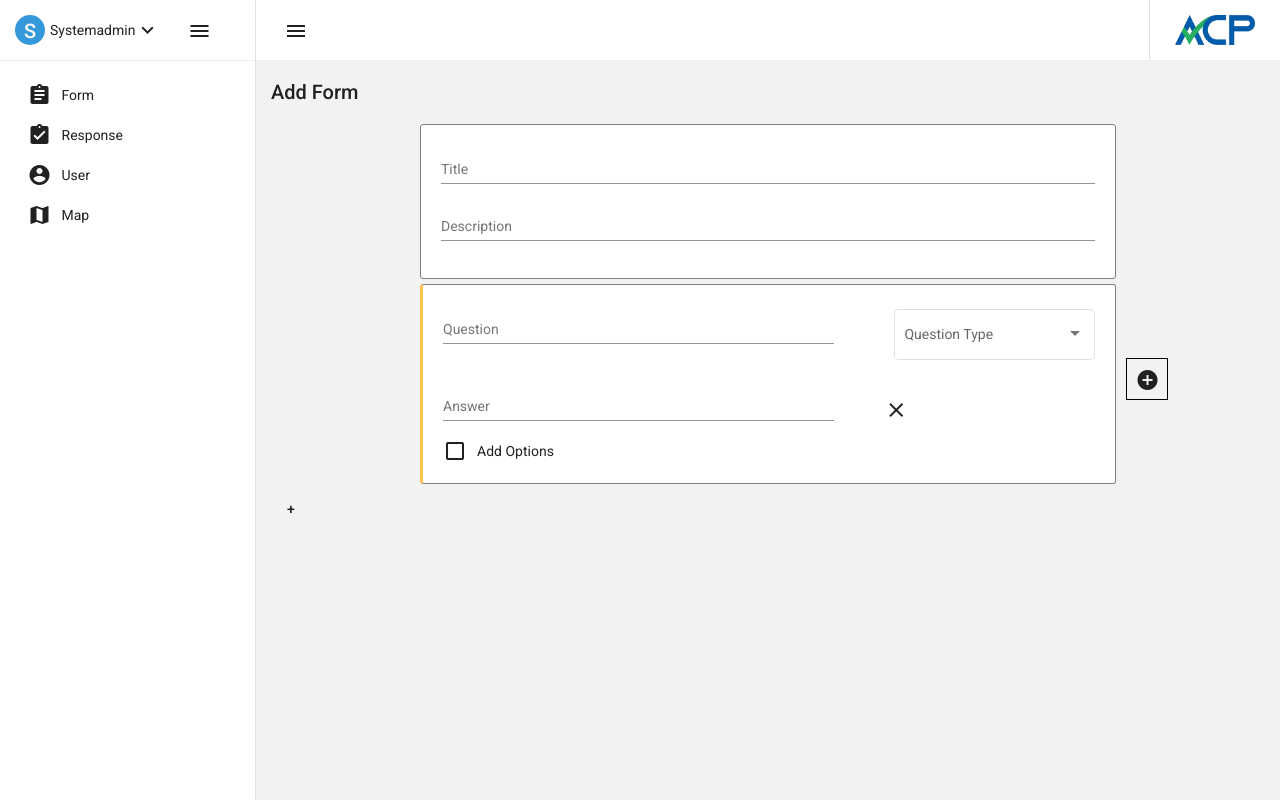
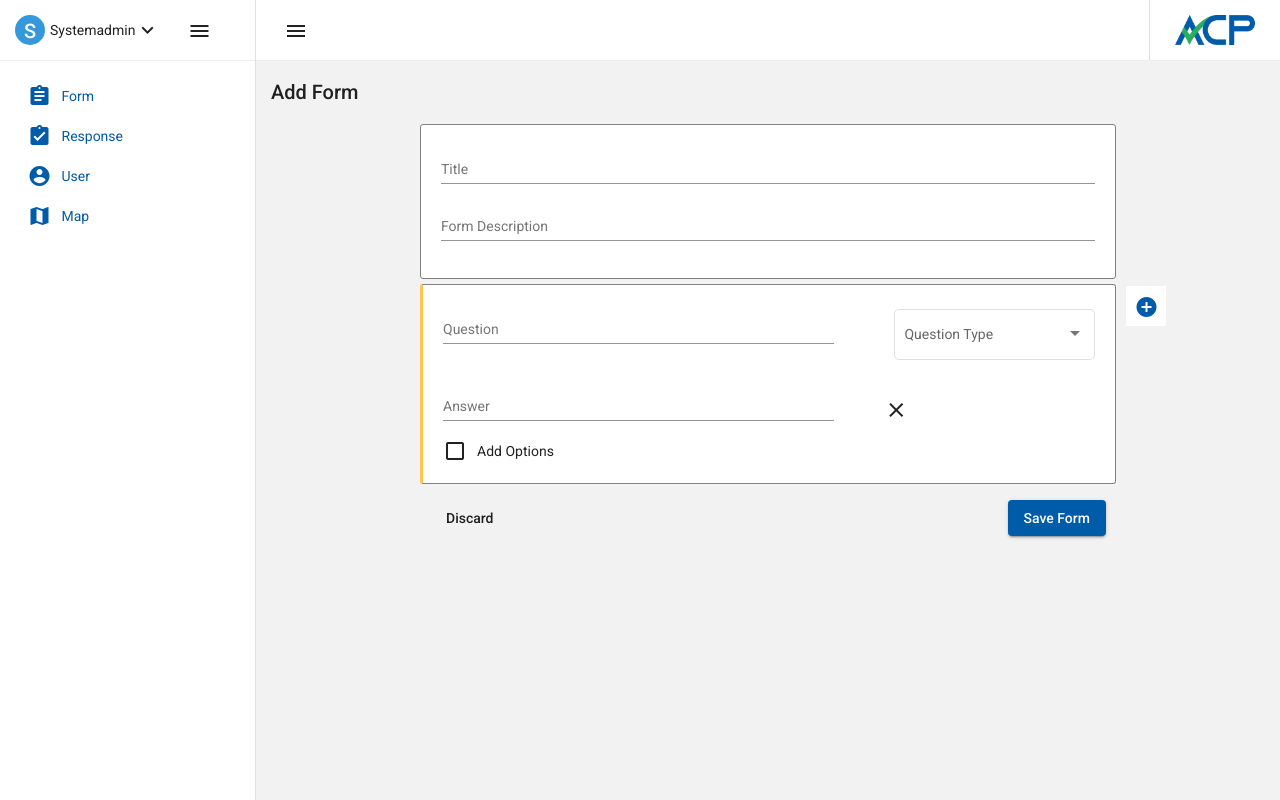
Before and after one commit to trforkan/kawsar-vai-task, an Angular app: page /dashboard/create in a window 1280 px wide. Built offline with nearby package versions, Linux system fonts and the light colour scheme.

Commit message:
form-edited 30th August

```diff
--- a/src/app/dashboard/dashboard.component.scss
+++ b/src/app/dashboard/dashboard.component.scss
@@ -80,10 +80,11 @@
         height: 40px;
         border-bottom-right-radius: 25px;
         border-top-right-radius: 25px;
+        color: #005BA9;
 
         &__box {
           display: flex;
-          height: 30px;
+          // height: 32px;
           width: 200px;
           align-items: center;
           margin-left: 0px;
--- a/src/app/dashboard/pages/ques-builder/ques-builder.component.html
+++ b/src/app/dashboard/pages/ques-builder/ques-builder.component.html
@@ -13,8 +13,8 @@
         </mat-form-field>
 
         <mat-form-field appearance="legacy">
-          <mat-label>Description</mat-label>
-          <input formControlName="description" type="text" matInput>
+          <mat-label>Form Description</mat-label>
+          <input formControlName="formDescription" type="text" matInput>
         </mat-form-field>
 
       </div>
@@ -48,7 +48,7 @@
 
 
 
-            <div class="answers" formArrayName="options" *ngIf="selected=='Checkbox'">
+            <div class="answers" formArrayName="options" *ngIf="selected=='Checkbox'" >
 
               <div  class="answer-box"  *ngFor="let item of options.controls; index as i">
 
@@ -62,10 +62,6 @@
               </div>
 
 
-              <div class="add-ques-button">
-                <button (click)="addQuestions()" mat-icon-button><mat-icon>add_circle</mat-icon></button>
-              </div>
-
               <div class="add-option" (click)="addOptions(idx)">
                 <mat-icon class="add-option-line">check_box_outline_blank</mat-icon>
                 <span>Add Options</span>
@@ -74,8 +70,94 @@
             </div>
 
 
+            <div class="answers" formArrayName="options" *ngIf="selected=='Multiple Choice'" >
+
+              <div  class="answer-box"  *ngFor="let item of options.controls; index as i">
+
+                <mat-form-field class="answer-field" *ngIf="idx==selectedQuestionIndex">
+                  <mat-label>Answer</mat-label>
+                  <input [formControlName]="i" type="text" matInput>
+                </mat-form-field>
+
+                <mat-icon (click)="deleteItem(idx,i)" *ngIf="i>0" >close</mat-icon>
+
+              </div>
+
+
+              <div class="add-option" (click)="addOptions(idx)">
+                <mat-icon class="add-option-line">radio_button_unchecked</mat-icon>
+                <span>Add Options</span>
+              </div>
+
+            </div>
+
+            <div class="answers" *ngIf="selected == 'Linear Scale'">
+
+              <div  class="answer-box" >
+
+                <mat-form-field class="answer-field" style="width:100%" *ngIf="idx==selectedQuestionIndex">
+                  <mat-label>Description</mat-label>
+                  <input formControlName="description" type="text" matInput>
+                </mat-form-field>
+
+                <!-- <mat-icon (click)="deleteItem(idx,i)" >close</mat-icon> -->
+
+              </div>
+
+              <div class="range-box">
+
+                <mat-form-field>
+                  <mat-select formControlName="rangeStart">
+                    <mat-option *ngFor="let range of ranges" [value]="range">{{range}}</mat-option>
+                  </mat-select>
+                </mat-form-field>
+                <span>to</span>
+                <mat-form-field>
+                  <mat-select formControlName="rangeEnd">
+                    <mat-option *ngFor="let range of ranges" [value]="range">{{range}}</mat-option>
+                  </mat-select>
+                </mat-form-field>
+              </div>
+
+              <div  class="label-box">
+
+                <mat-form-field class="answer-field" *ngIf="idx==selectedQuestionIndex">
+                  <mat-label>Label (Left)</mat-label>
+                  <input formControlName="labelLeft" type="text" matInput>
+                </mat-form-field>
+
+                <mat-form-field class="answer-field" *ngIf="idx==selectedQuestionIndex">
+                  <mat-label>Label (Right)</mat-label>
+                  <input formControlName="labelRight" type="text" matInput>
+                </mat-form-field>
+
+              </div>
+
+
+            </div>
+
+
+
+            <div class="answers" *ngIf="selected == 'Short Text'">
+
+              <div  class="answer-box" >
+
+                <mat-form-field class="answer-field" style="width:100%" *ngIf="idx==selectedQuestionIndex">
+                  <mat-label>Short Answer Text</mat-label>
+                  <input formControlName="answer" type="text" matInput [readonly]="true">
+                </mat-form-field>
+                <!-- <mat-icon (click)="deleteItem(idx,i)" >close</mat-icon> -->
+
+              </div>
+
+            </div>
+
 
           </ng-container>
+
+          <div class="add-ques-button">
+            <button (click)="addQuestions()" mat-icon-button><mat-icon>add_circle</mat-icon></button>
+          </div>
 
         </ng-container>
 
@@ -83,7 +165,12 @@
       </div>
 
 
-      <button mat-icon-button type="submit">+</button>
+      <!-- <button mat-icon-button type="submit">+</button> -->
+
+      <div class="action-buttons">
+        <button mat-button routerLink="dashboard/form">Discard</button>
+        <button class="save-button" type="submit" mat-raised-button>Save Form</button>
+      </div>
 
     </form>
 
--- a/src/app/dashboard/pages/ques-builder/ques-builder.component.scss
+++ b/src/app/dashboard/pages/ques-builder/ques-builder.component.scss
@@ -27,6 +27,15 @@
       }
 
       .questions {
+        .add-ques-button {
+          // border: 1px solid black;
+          background-color: white;
+          color: #005BA9;
+          position: absolute;
+          left: 85%;
+          top: 225px;
+
+        }
 
         border-left: 3px solid #FEC44D;
         .question {
@@ -62,14 +71,20 @@
               margin-left: 50px;
             }
           }
-
-          .add-ques-button {
-            border: 1px solid black;
-            position: absolute;
-            left: 85%;
-            top: 40%;
+          .range-box {
+            display: flex;
+            align-items: center;
 
           }
+
+          .label-box {
+            display: flex;
+            flex-direction: column;
+            mat-form-field{
+              width: 60%;
+            }
+          }
+
 
           .add-option {
             display: flex;
@@ -89,6 +104,19 @@
         }
       }
 
+      .action-buttons {
+        margin-top: 16px;
+        margin-left: 16%;
+        margin-right: 16%;
+        display: flex;
+        justify-content: space-between;
+
+        .save-button {
+          background-color: #005BA9;
+          color: white;
+        }
+      }
+
     }
 
 
--- a/src/app/dashboard/pages/ques-builder/ques-builder.component.ts
+++ b/src/app/dashboard/pages/ques-builder/ques-builder.component.ts
@@ -72,14 +72,46 @@ export class QuesBuilderComponent implements OnInit {
   //   ]),
   // });
 
+  everyQuesType = new FormGroup({
+
+    question: new FormControl(""),
+    answer: new FormControl(""),
+    quesType: new FormControl(""),
+    description: new FormControl(""),
+    rangeStart: new FormControl(""),
+    rangeEnd: new FormControl(""),
+    labelLeft: new FormControl(""),
+    labelRight: new FormControl(""),
+    options: new FormArray([
+      new FormControl(""),
+    ])
+
+  });
+
 
   questionForm = new FormGroup({
     title: new FormControl(""),
-    description: new FormControl(""),
+    formDescription: new FormControl(""),
     questions: new FormArray([
-      this.insertQuesType
+      new FormGroup({
+
+        question: new FormControl(""),
+        answer: new FormControl(""),
+        quesType: new FormControl(""),
+        description: new FormControl(""),
+        rangeStart: new FormControl(""),
+        rangeEnd: new FormControl(""),
+        labelLeft: new FormControl(""),
+        labelRight: new FormControl(""),
+        options: new FormArray([
+          new FormControl(""),
+        ])
+
+      })
     ]),
   });
+
+
 
 
   selectedQuestionIndex = 0;
@@ -111,14 +143,24 @@ export class QuesBuilderComponent implements OnInit {
 
   addQuestions() {
     (<FormArray>this.questionForm.controls['questions']).push(
-      new FormGroup ({
+      // this.everyQuesType
+      new FormGroup({
+
         question: new FormControl(""),
+        answer: new FormControl(""),
         quesType: new FormControl(""),
+        description: new FormControl(""),
+        rangeStart: new FormControl(""),
+        rangeEnd: new FormControl(""),
+        labelLeft: new FormControl(""),
+        labelRight: new FormControl(""),
         options: new FormArray([
           new FormControl(""),
         ])
+
       })
     );
+    // this.selected= 'Checkbox';
   }
 
   showQuesIndex(event: number){
@@ -126,23 +168,6 @@ export class QuesBuilderComponent implements OnInit {
     this.selectedQuestionIndex=event;
     this.selected = <string>this.questionForm.controls['questions'].controls[event].controls['quesType'].value;
 
-    if(this.selected=='Checkbox') {
-      this.insertQuesType=this.checkboxQuestions;
-    }
-
-    if(this.selected=='Multiple Choice') {
-      this.insertQuesType=this.multipleChoiceQuestions;
-    }
-
-    if(this.selected=='Linear Scale') {
-      this.insertQuesType=this.linearScaleQuestion;
-    }
-
-    if(this.selected=='Short Text') {
-      this.insertQuesType=this.shortTextQuestion;
-    }
-
-    console.log(this.insertQuesType.value,this.selected);
   }
 
 
@@ -150,13 +175,13 @@ export class QuesBuilderComponent implements OnInit {
 
   typeSelect(){
     console.log("show=",this.questionForm.controls['questions'].controls[0].controls['quesType'].value);
-
+    this.selected = (this.questionForm.controls['questions'].controls[0].controls['quesType'].value) as string ;
   }
 
   deleteItem(quesNum: number, optionNum: number) {
     // console.log(event);
     // this.questionForm.controls['questions'].controls[quesNum].controls['options'].splice
-    <FormArray>this.questionForm.controls['questions'].controls[quesNum].controls['options'].removeAt(optionNum);
+    (this.questionForm.controls['questions'].controls[quesNum].controls['options'] as FormArray).removeAt(optionNum);
   }
 
 }
--- a/src/app/dashboard/pages/user/user.component.scss
+++ b/src/app/dashboard/pages/user/user.component.scss
@@ -1,3 +1,8 @@
+// ::ng-deep .mat-select::after {
+//   display: none;
+// }
+
+
 .container {
   margin: 15px;
   // margin-left: 15px;
@@ -14,10 +19,19 @@
 
       .select {
         width: 40px;
+
       }
 
       .search {
         width: 400px;
+
+        .mat-select-after{
+          display: none;
+        }
+
+        .mat-select-arrow {
+          border: none;
+        }
       }
 
     }
```
